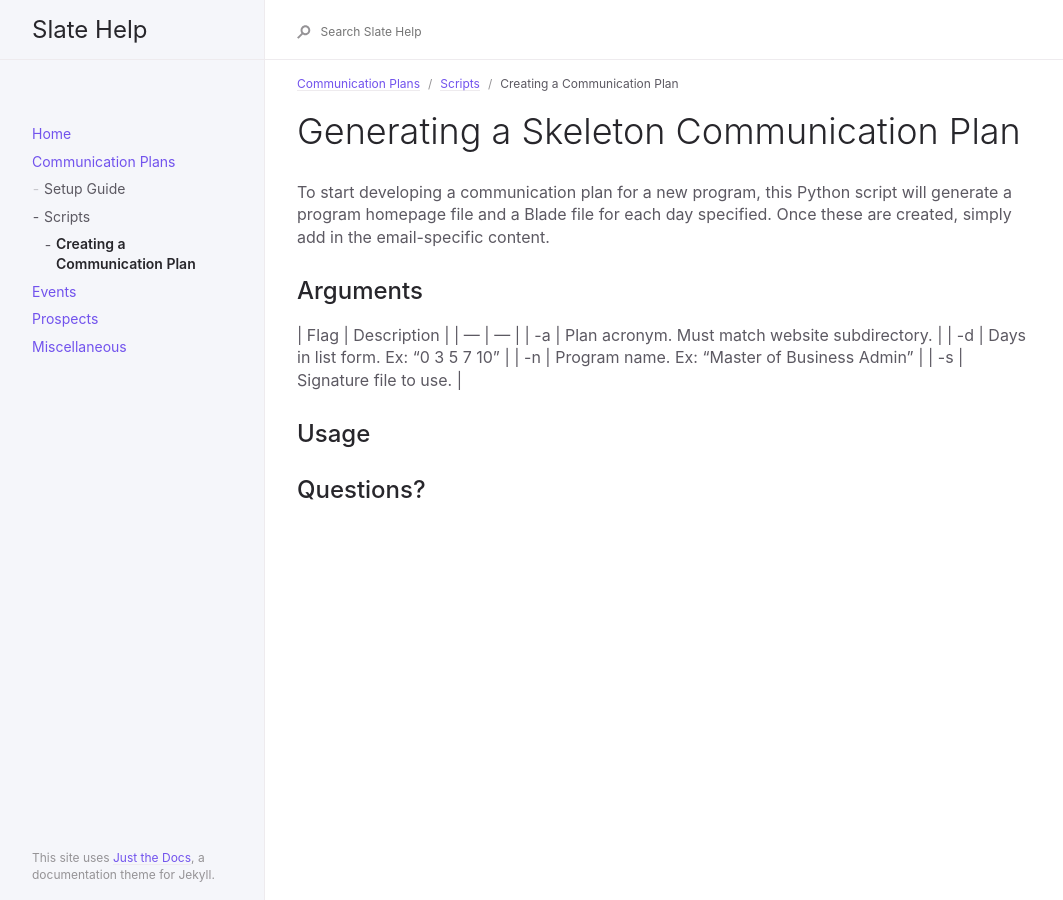
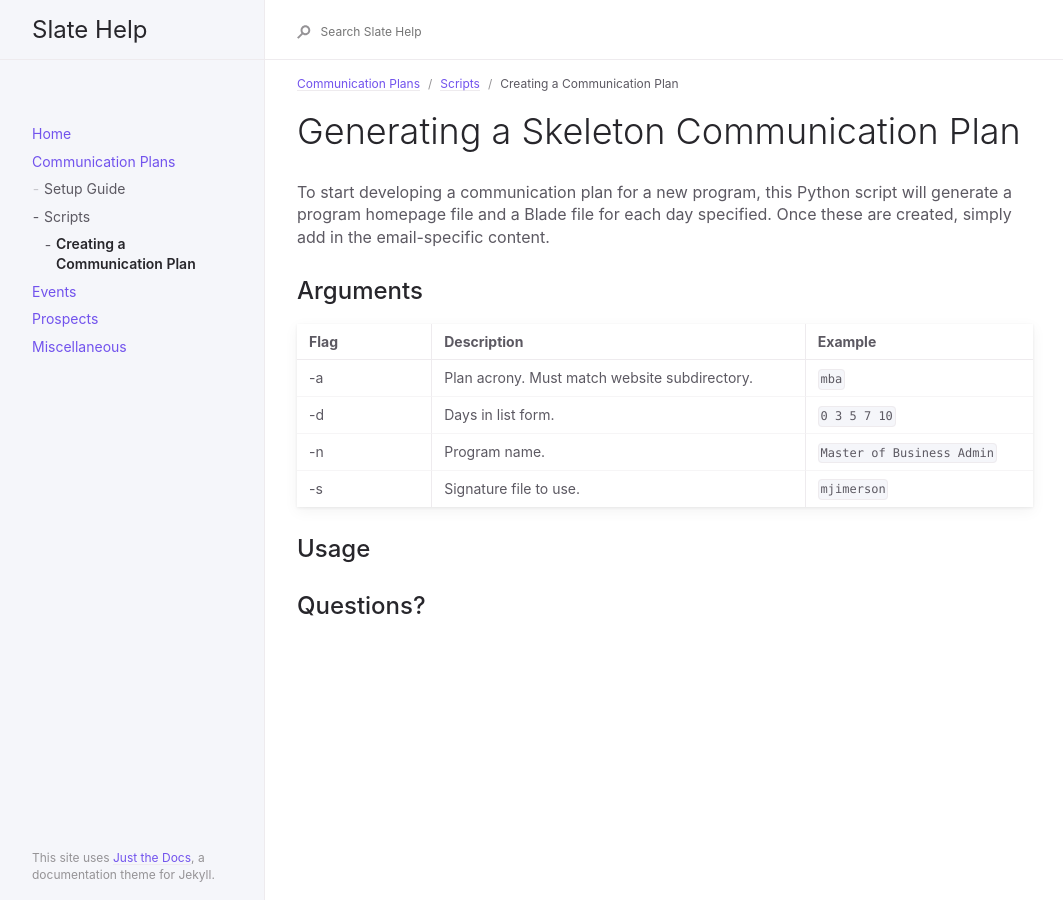
Before and after one commit to oretoise/docs, a Jekyll site: the page built from _docs/comm-plans/scripts/create-plan.md, in a window 1280 px wide. Shown: the whole page, without its empty margins (91-1154 px from the left). Built offline with Jekyll 4.4.1, drawn with Linux system fonts in a browser that asks for light colours.

Commit message:
Fix table in create-plan.md

```diff
--- a/_docs/comm-plans/scripts/create-plan.md
+++ b/_docs/comm-plans/scripts/create-plan.md
@@ -12,12 +12,13 @@ permalink: /comm-plans/scripts/create-plan/
 To start developing a communication plan for a new program, this Python script will generate a program homepage file and a Blade file for each day specified. Once these are created, simply add in the email-specific content.
 
 ## Arguments
-| Flag | Description |
-| --- | --- |
-| -a | Plan acronym. Must match website subdirectory. |
-| -d | Days in list form. Ex: "0 3 5 7 10" |
-| -n | Program name. Ex: "Master of Business Admin" |
-| -s | Signature file to use. |
+
+| Flag | Description | Example |
+|:--- |:--- |:---|
+| -a | Plan acrony. Must match website subdirectory. | `mba` |
+| -d | Days in list form. | `0 3 5 7 10` |
+| -n | Program name. | `Master of Business Admin` |
+| -s | Signature file to use. | `mjimerson` |
 
 ## Usage
 
```
